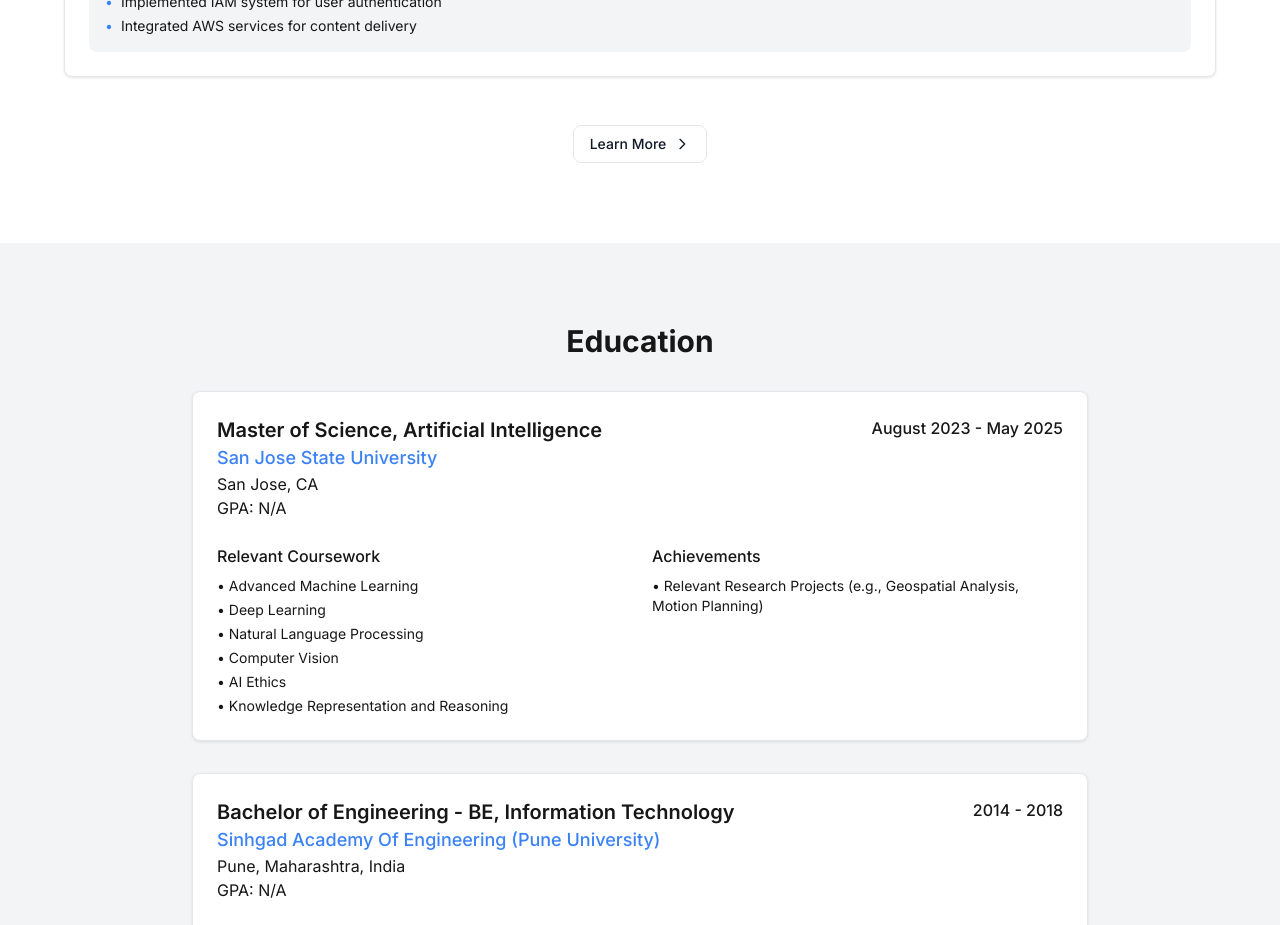
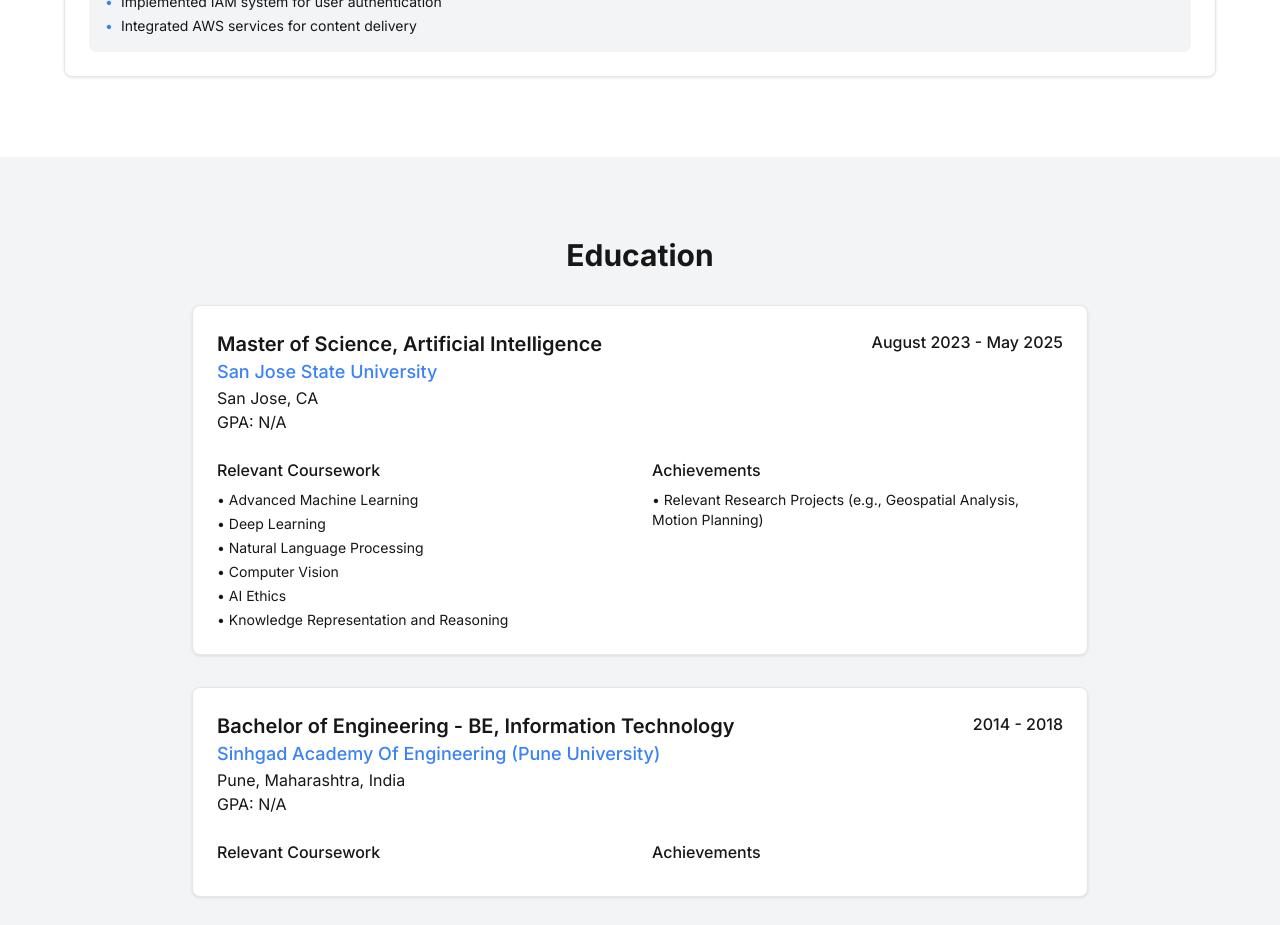
Before and after one commit to gauravsurtani/gauravsurtani.github.io, a Next.js app: page / in a window 1280 px wide. Shown: the part 9320-10245 px from the top of the page. Built offline with nearby package versions, Linux system fonts and the light colour scheme; no server answers.

Commit message:
removed dead code

```diff
--- a/src/components/Resume.tsx
+++ b/src/components/Resume.tsx
@@ -316,9 +316,6 @@
                 ))}
               </div>
             </div>
-            <div className="flex justify-center mt-12">
-              <LearnMoreButton path="/experience"/>
-            </div>
           </div>
         </section>
 
```
